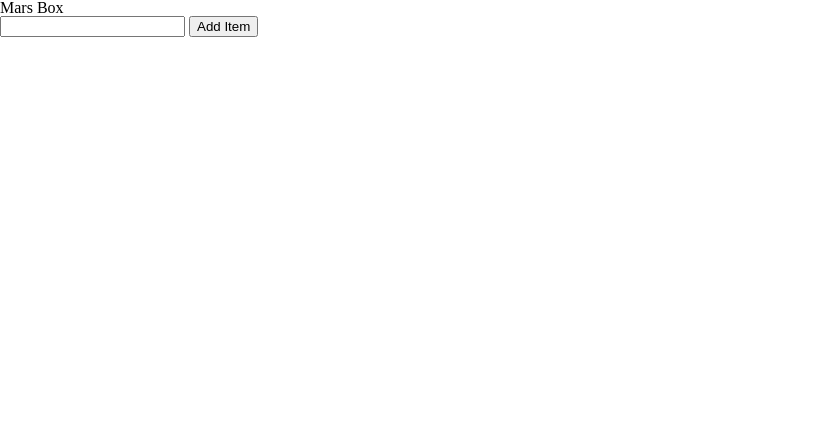
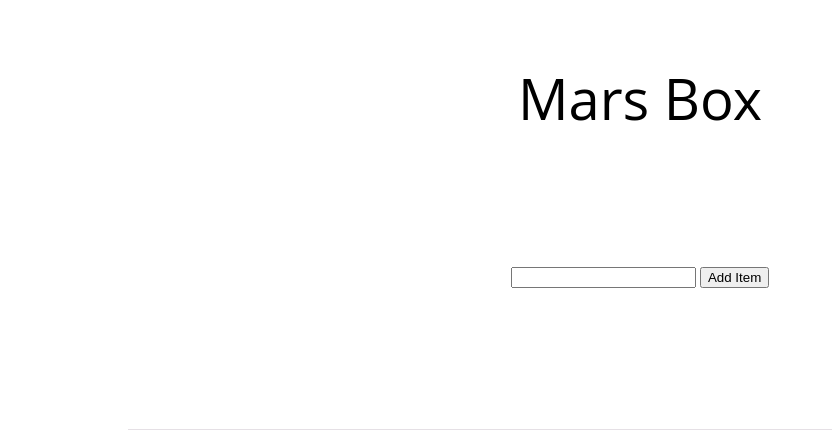
Before and after one commit to seamus-quinn/mars-box, a website: page public/index.html in a window 1280 px wide. Shown: the whole page, without its empty margins (0-832 px from the left). Drawn offline with Linux system fonts and the light colour scheme.

Commit message:
Add basic styles to index.html

```diff
--- a/public/index.html
+++ b/public/index.html
@@ -15,8 +15,8 @@
       <input type="text" />
       <button class="submit-button">Add Item</button>
     </form>
+    <div class="border"></div>
   </section>
-  <div class="border"></div>
   <section class="item-section"></section>
 </body>
 </html>
--- a/public/styles/styles.css
+++ b/public/styles/styles.css
@@ -0,0 +1,21 @@
+body {
+  font-family: 'Open Sans', sans-serif;
+}
+
+.header-section {
+  height: 500px;
+  display: flex;
+  flex-direction: column;
+  justify-content: space-around;
+  align-items: center;
+}
+
+.title {
+  font-size: 56px;
+}
+
+.border {
+  width: 80%;
+  height: 1px;
+  background: rgba(61, 23, 61, 0.133);
+}
```
